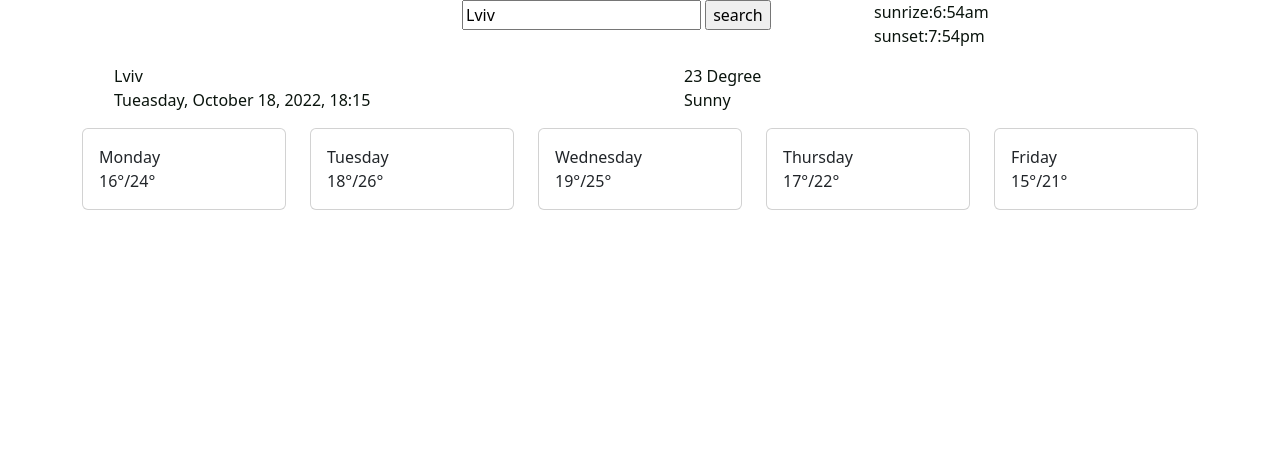
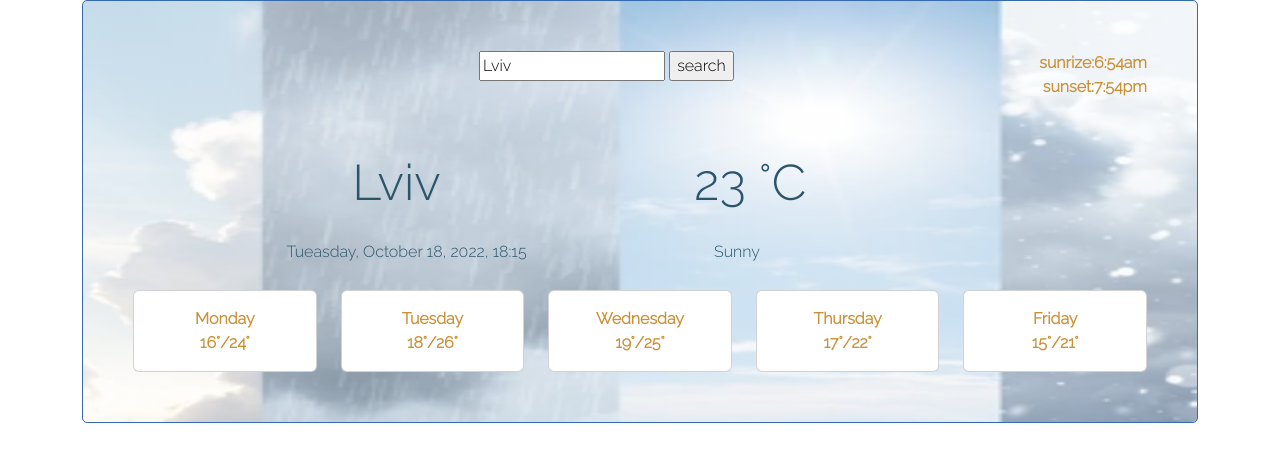
Before and after one commit to Natawa09/FinalWeatherAppGit, a plain HTML site: page index.html in a window 1280 px wide. Drawn offline with nearby package versions, Linux system fonts and the light colour scheme.

Commit message:
CSS properties maintain
CSS properties maintain

```diff
--- a/index.html
+++ b/index.html
@@ -4,7 +4,7 @@
     <meta charset="UTF-8" />
     <meta http-equiv="X-UA-Compatible" content="IE=edge" />
     <meta name="viewport" content="width=device-width, initial-scale=1.0" />
-    <link rel="stylesheet" href="src/style.css" />
+
     <!-- CSS only -->
     <link
       href="https://cdn.jsdelivr.net/npm/bootstrap@5.2.2/dist/css/bootstrap.min.css"
@@ -12,12 +12,18 @@
       integrity="sha384-Zenh87qX5JnK2Jl0vWa8Ck2rdkQ2Bzep5IDxbcnCeuOxjzrPF/et3URy9Bv1WTRi"
       crossorigin="anonymous"
     />
-
+    <link rel="preconnect" href="https://fonts.googleapis.com" />
+    <link rel="preconnect" href="https://fonts.gstatic.com" crossorigin />
+    <link
+      href="https://fonts.googleapis.com/css2?family=Raleway:wght@300&display=swap"
+      rel="stylesheet"
+    />
+    <link rel="stylesheet" href="src/style.css" />
     <title>Weather App</title>
   </head>
   <body>
     <div class="container">
-      <div id="wrapper">
+      <div class="wrapper">
         <div class="row">
           <div class="col-4"></div>
           <div class="col-4">
@@ -26,9 +32,9 @@
               <input type="submit" value="search" />
             </form>
           </div>
-          <div class="col-4">
+          <div class="col-4" id="sunTime">
             <ul>
-              <li>sunrize:6:54am</li>
+              <li id="sunrize">sunrize:6:54am</li>
               <li>sunset:7:54pm</li>
             </ul>
           </div>
@@ -37,17 +43,17 @@
           <div class="col-6">
             <ul>
               <li id="CityName">Lviv</li>
-              <li>Tueasday, October 18, 2022, 18:15</li>
+              <li id="currentTime">Tueasday, October 18, 2022, 18:15</li>
             </ul>
           </div>
           <div class="col-6">
             <ul>
-              <li>23 Degree</li>
-              <li>Sunny</li>
+              <li id="currentWeather">23 °C</li>
+              <li id="weatherStatus">Sunny</li>
             </ul>
           </div>
         </div>
-        <div class="row">
+        <div class="row" id="fcstDays">
           <div class="col">
             <div class="card">
               <div class="card-body" id="firstDay">
--- a/src/style.css
+++ b/src/style.css
@@ -1,13 +1,47 @@
-li {
-  list-style: none;
-  color: #0a140d;
+body {
+  font-family: "Raleway", sans-serif;
 }
+
 .wrapper {
   padding: 50px;
   border: 1px solid #356aaf;
   border-radius: 5px;
+  background-image: linear-gradient(
+      rgba(255, 255, 255, 0.5),
+      rgba(255, 255, 255, 0.5)
+    ),
+    url("images/background3.PNG");
+  background-repeat: no-repeat;
+  background-size: 100% 100%;
 }
-.CityName {
-  font-size: 20px;
-  color: red;
+#CityName,
+#currentWeather {
+  padding: 30px 10px 10px 10px;
+  font-size: 50px;
+  color: #2d556a;
 }
+
+#currentTime,
+#weatherStatus {
+  color: #2d556a;
+  padding: 10px 10px 10px 30px;
+}
+#CityName,
+#currentTime {
+  text-align: center;
+}
+li {
+  list-style: none;
+}
+
+#sunTime {
+  text-align: right;
+  color: #ca9139;
+  font-weight: bold;
+}
+
+#fcstDays {
+  text-align: center;
+  color: #ca9139;
+  font-weight: bold;
+}
```
Also changed, not shown: src/images/background.JPG (added), src/images/background.png (added), src/images/background2.PNG (added), src/images/background3.PNG (added).
